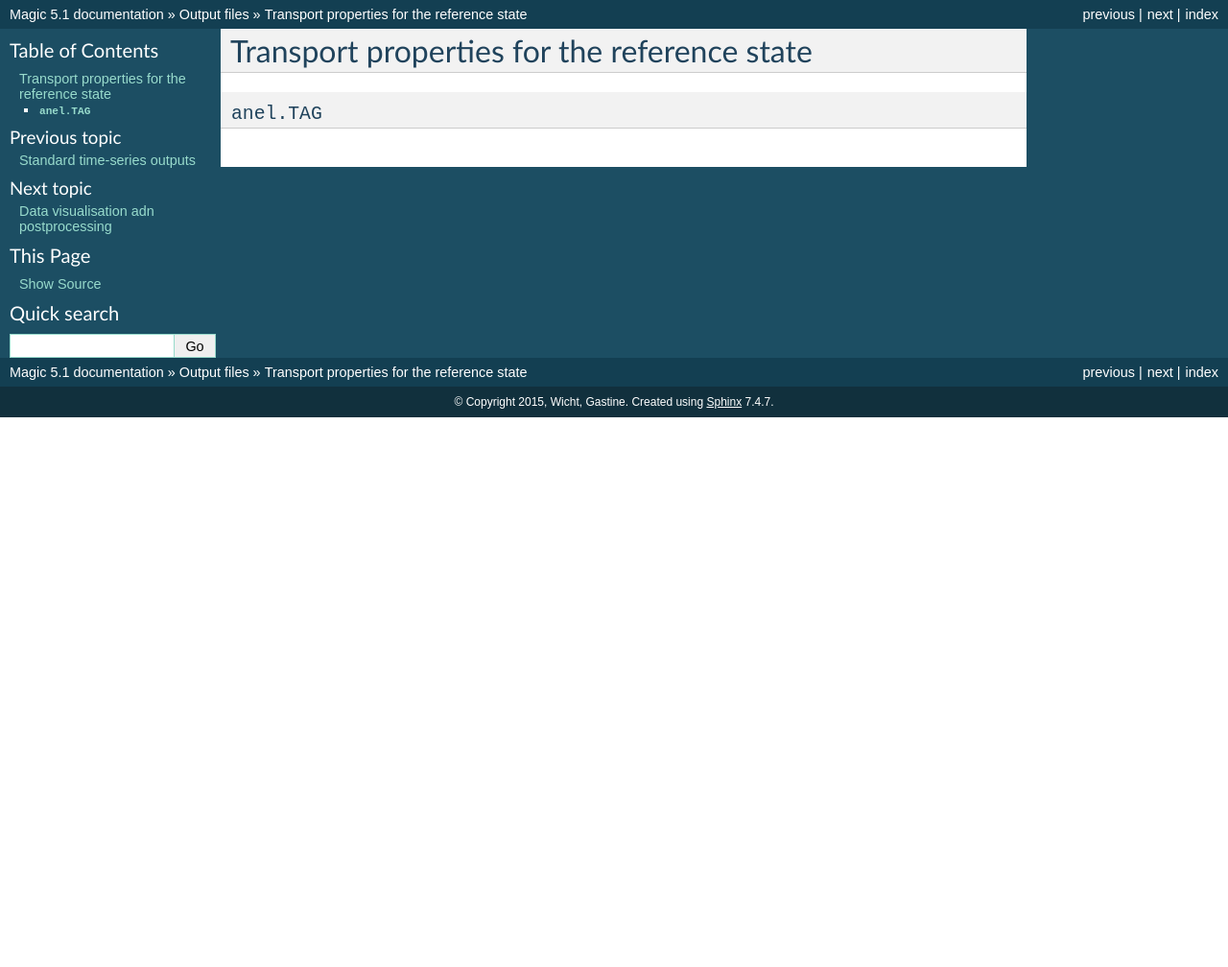
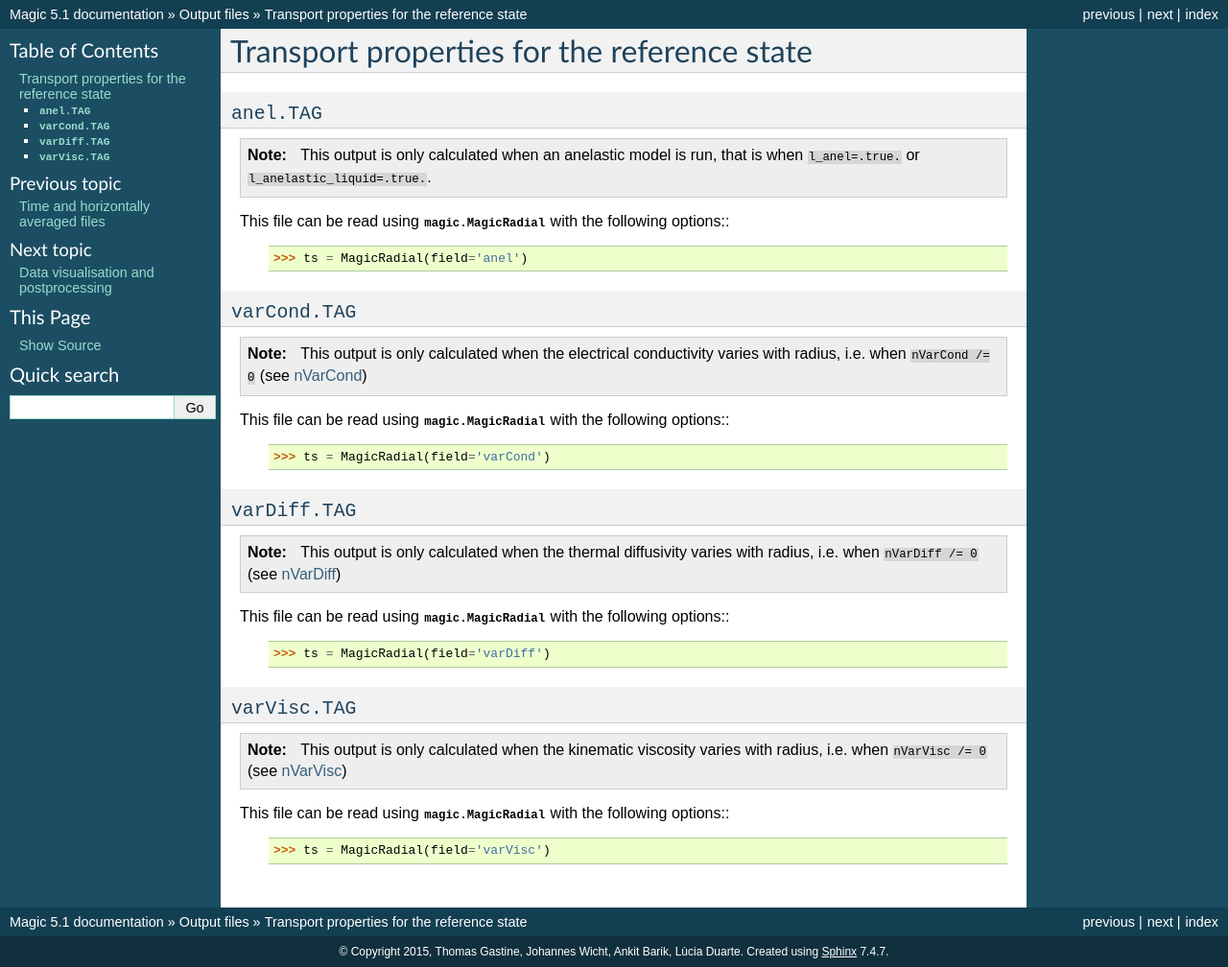
Before and after one commit to magic-sph/magic, a Sphinx documentation site: the page built from doc/sphinx/outTransportProp.rst, in a window 1280 px wide. Shown: the whole page at 96% size. Built offline with Sphinx 7.4.7, drawn with Linux system fonts in a browser that asks for light colours; before the commit the page ends 900 px from its top, so only the background shows below that.

Commit message:
continue documentating the code

```diff
--- a/doc/sphinx/conf.py
+++ b/doc/sphinx/conf.py
@@ -32,8 +32,10 @@ sys.path.insert(0, os.path.abspath('.'))
 extensions = [
     'sphinx.ext.autodoc',
     'sphinx.ext.mathjax',
-    'sphinx.ext.intersphinx'
+    'sphinx.ext.intersphinx',
 ]
+
+#autoclass_content='both'
 
 # Add any paths that contain templates here, relative to this directory.
 templates_path = ['.templates']
@@ -51,8 +53,8 @@ master_doc = 'index'
 
 # General information about the project.
 project = u'Magic'
-copyright = u'2015, Wicht, Gastine'
-author = u'Wicht, Gastine'
+copyright = u'2015, Thomas Gastine, Johannes Wicht, Ankit Barik, Lùcia Duarte'
+author = u'Thomas Gastine, Johannes Wicht, Ankit Barik, Lùcia Duarte'
 
 # The version info for the project you're documenting, acts as replacement for
 # |version| and |release|, also used in various other places throughout the
@@ -226,8 +228,8 @@ latex_elements = {
 # (source start file, target name, title,
 #  author, documentclass [howto, manual, or own class]).
 latex_documents = [
-  (master_doc, 'Magic.tex', u'Magic Documentation',
-   u'Wicht, Gastine', 'manual'),
+  (master_doc, 'magic_manual.tex', u'MAGIC Documentation',
+   u'The MAGIC dev team', 'manual'),
 ]
 
 # The name of an image file (relative to this directory) to place at the top of
--- a/doc/sphinx/outFiles.rst
+++ b/doc/sphinx/outFiles.rst
@@ -28,8 +28,8 @@ unformatted files described below.
 
 
 .. toctree::
-   :hidden:
 
    logFile.rst
    outTimeSeries.rst
+   outRadialFiles.rst
    outTransportProp.rst
--- a/doc/sphinx/outTransportProp.rst
+++ b/doc/sphinx/outTransportProp.rst
@@ -1,5 +1,47 @@
 Transport properties for the reference state
 ============================================
 
+
+.. _secAnelFile:
+
 ``anel.TAG``
 ------------
+
+.. note::
+   This output is only calculated when an anelastic model is run, that is when ``l_anel=.true.`` or ``l_anelastic_liquid=.true.``.
+
+This file can be read using :py:class:`magic.MagicRadial` with the following options::
+   >>> ts = MagicRadial(field='anel')
+
+.. _secVarCondFile:
+
+``varCond.TAG``
+---------------
+
+.. note::
+   This output is only calculated when the electrical conductivity varies with radius, i.e. when ``nVarCond /= 0`` (see :ref:`nVarCond <varnVarCond>`)
+
+This file can be read using :py:class:`magic.MagicRadial` with the following options::
+   >>> ts = MagicRadial(field='varCond')
+
+.. _secVarDiffFile:
+
+``varDiff.TAG``
+---------------
+
+.. note::
+   This output is only calculated when the thermal diffusivity varies with radius, i.e. when ``nVarDiff /= 0`` (see :ref:`nVarDiff <varnVarDiff>`)
+
+This file can be read using :py:class:`magic.MagicRadial` with the following options::
+   >>> ts = MagicRadial(field='varDiff')
+
+.. _secVarViscFile:
+
+``varVisc.TAG``
+----------------
+
+.. note::
+   This output is only calculated when the kinematic viscosity varies with radius, i.e. when ``nVarVisc /= 0`` (see :ref:`nVarVisc <varnVarVisc>`)
+
+This file can be read using :py:class:`magic.MagicRadial` with the following options::
+   >>> ts = MagicRadial(field='varVisc')
--- a/doc/sphinx/physNamelist.rst
+++ b/doc/sphinx/physNamelist.rst
@@ -107,6 +107,8 @@ Transport properties
 * **difExp** (default ``difExp=-0.5``) is a real. This is the exponent that is used when ``nVarVisc=2``, ``nVarDiff=2`` or ``nVarCond=4``.
 
 
+.. _varnVarCond:
+
 Electrical conductivity
 +++++++++++++++++++++++
 
@@ -150,6 +152,8 @@ There are several electrical conductivity profiles implemented in the code that
 
 * **r_LCR** (default ``r_LCR=2.0``) is a real. ``r_LCR`` possibly defines a low-conductivity region for :math:`r\geq r_{LCR}`, in which the electrical conductivity vanishes, i.e. :math:`\lambda=0`.
 
+.. _varnVarDiff:
+
 Thermal diffusivity
 +++++++++++++++++++
 
@@ -169,6 +173,8 @@ Thermal diffusivity
   +----------------+----------------------------------------------------------------------------+
   | ``nVarDiff=4`` | polynomial-fit to an interior model of the Earth liquid core               |
   +----------------+----------------------------------------------------------------------------+
+
+.. _varnVarVisc:
 
 Viscosity
 +++++++++
```
Also changed, not shown: doc/sphinx/outRadialFiles.rst (added, +77 -0 lines), doc/sphinx/outTimeSeries.rst (+28 -0 lines), doc/sphinx/postProc.rst (+40 -3 lines).
